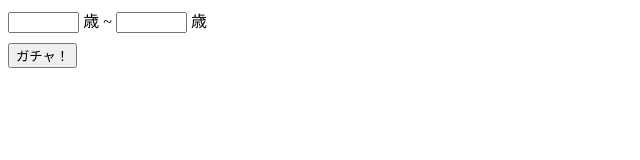
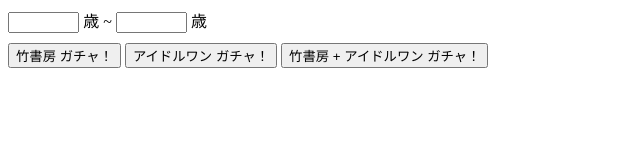
Before and after one commit to Itagaki-Kota/TAKESYOBO_age_range_search, a plain HTML site: page index.html in a window 1280 px wide. Shown: the whole page, without its empty margins (0-640 px from the left). Drawn offline with Linux system fonts and the light colour scheme.

Commit message:
複数ブランドのボタン追加

```diff
--- a/index.html
+++ b/index.html
@@ -13,21 +13,10 @@
     </div>
 
     <div>
-        <button id="gatya">ガチャ！</button>
+        <button id="gatya_takesyobo">竹書房 ガチャ！</button>
+        <button id="gatya_idolone">アイドルワン ガチャ！</button>
+        <button id="gatya_takesyobo_idolone">竹書房 + アイドルワン ガチャ！</button>
     </div>
-
-    <!-- <table id="csv-table">
-        <thead>
-            <tr>
-                <th>Name</th>
-                <th>Age</th>
-                <th>URL</th>
-            </tr>
-        </thead>
-        <tbody>
-
-        </tbody>
-    </table> -->
 
     <script src = "func.js"></script>
 </body>
```
